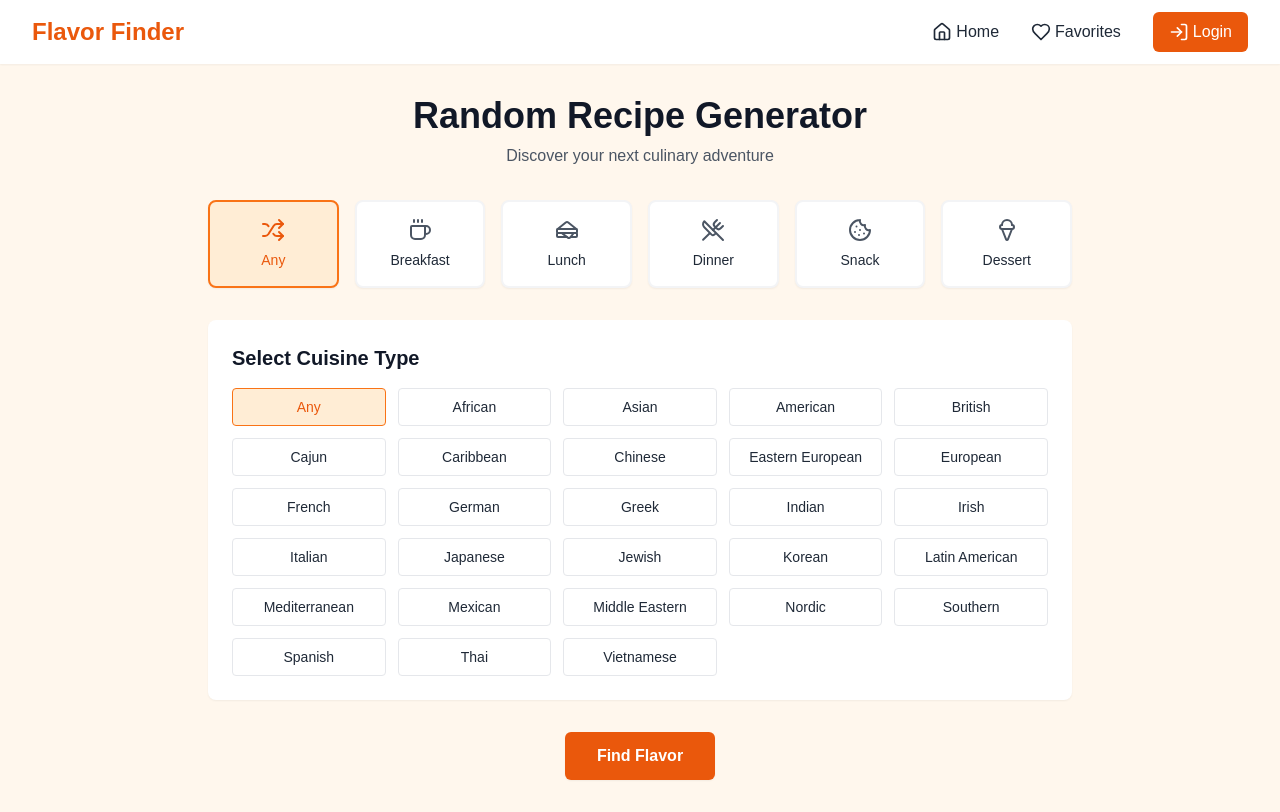
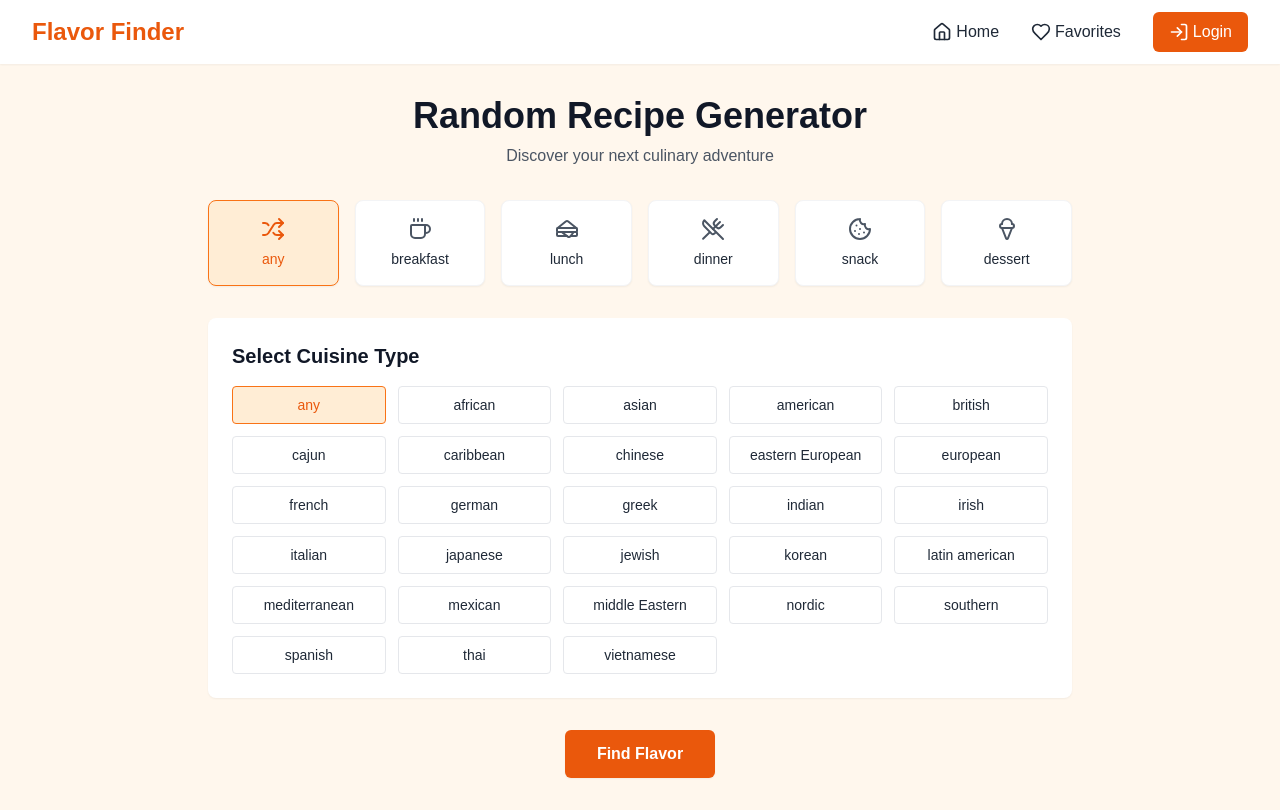
Before and after one commit to chriswinterowd/Flavor-Finder, a React (Vite) app in the folder client/: page / in a window 1280 px wide. Built offline with nearby package versions, Linux system fonts and the light colour scheme.

Commit message:
Fix API request to ensure tags are correctly applied when searching for recipes

```diff
--- a/client/src/components/Home.tsx
+++ b/client/src/components/Home.tsx
@@ -10,54 +10,52 @@ import {
 } from "lucide-react";
 
 const mealTypes = [
-  { name: "Any", icon: Shuffle },
-  { name: "Breakfast", icon: Coffee },
-  { name: "Lunch", icon: Sandwich },
-  { name: "Dinner", icon: UtensilsCrossed },
-  { name: "Snack", icon: Cookie },
-  { name: "Dessert", icon: IceCream },
+  { name: "any", icon: Shuffle },
+  { name: "breakfast", icon: Coffee },
+  { name: "lunch", icon: Sandwich },
+  { name: "dinner", icon: UtensilsCrossed },
+  { name: "snack", icon: Cookie },
+  { name: "dessert", icon: IceCream },
 ];
 
 const cuisineTypes = [
-  "Any",
-  "African",
-  "Asian",
-  "American",
-  "British",
-  "Cajun",
-  "Caribbean",
-  "Chinese",
-  "Eastern European",
-  "European",
-  "French",
-  "German",
-  "Greek",
-  "Indian",
-  "Irish",
-  "Italian",
-  "Japanese",
-  "Jewish",
-  "Korean",
-  "Latin American",
-  "Mediterranean",
-  "Mexican",
-  "Middle Eastern",
-  "Nordic",
-  "Southern",
-  "Spanish",
-  "Thai",
-  "Vietnamese",
+  "any",
+  "african",
+  "asian",
+  "american",
+  "british",
+  "cajun",
+  "caribbean",
+  "chinese",
+  "eastern European",
+  "european",
+  "french",
+  "german",
+  "greek",
+  "indian",
+  "irish",
+  "italian",
+  "japanese",
+  "jewish",
+  "korean",
+  "latin american",
+  "mediterranean",
+  "mexican",
+  "middle Eastern",
+  "nordic",
+  "southern",
+  "spanish",
+  "thai",
+  "vietnamese",
 ];
 
 const Home: React.FC = () => {
-  const [selectedMeal, setSelectedMeal] = useState("Any");
-  const [selectedCuisine, setSelectedCuisine] = useState("Any");
+  const [selectedMeal, setSelectedMeal] = useState("any");
+  const [selectedCuisine, setSelectedCuisine] = useState("any");
   const navigate = useNavigate();
 
   const handleFindFlavor = () => {
-    navigate(
-      `/recipe?number=1&meal=${selectedMeal}&cuisine=${selectedCuisine}`
-    );
+    navigate(`/recipe?meal=${selectedMeal}&cuisine=${selectedCuisine}`);
   };
 
   return (
@@ -77,7 +75,7 @@ const Home: React.FC = () => {
               selectedMeal === name
                 ? "bg-orange-100 border-orange-500"
                 : "bg-white border-gray-100"
-            } shadow-sm hover:shadow-md transition-all duration-200 border-2 flex flex-col items-center justify-center gap-2 group`}
+            } shadow-sm hover:shadow-md transition-all duration-200 border flex flex-col items-center justify-center gap-2 group`}
           >
             <Icon
               size={24}
--- a/client/src/components/RecipeDisplay.tsx
+++ b/client/src/components/RecipeDisplay.tsx
@@ -53,9 +53,9 @@ const RecipeDisplay: React.FC = () => {
         const data = await response.json();
 
         console.log(data);
-        // Unwrap the recipe from the array
+
         if (Array.isArray(data) && data.length > 0) {
-          setRecipe(data[0]); // Use the first recipe
+          setRecipe(data[0]);
         } else {
           console.error("No recipes found in the response.");
           setRecipe(null);
```
Also changed, not shown: 2 other files (tests, documents, lock files or other folders).
